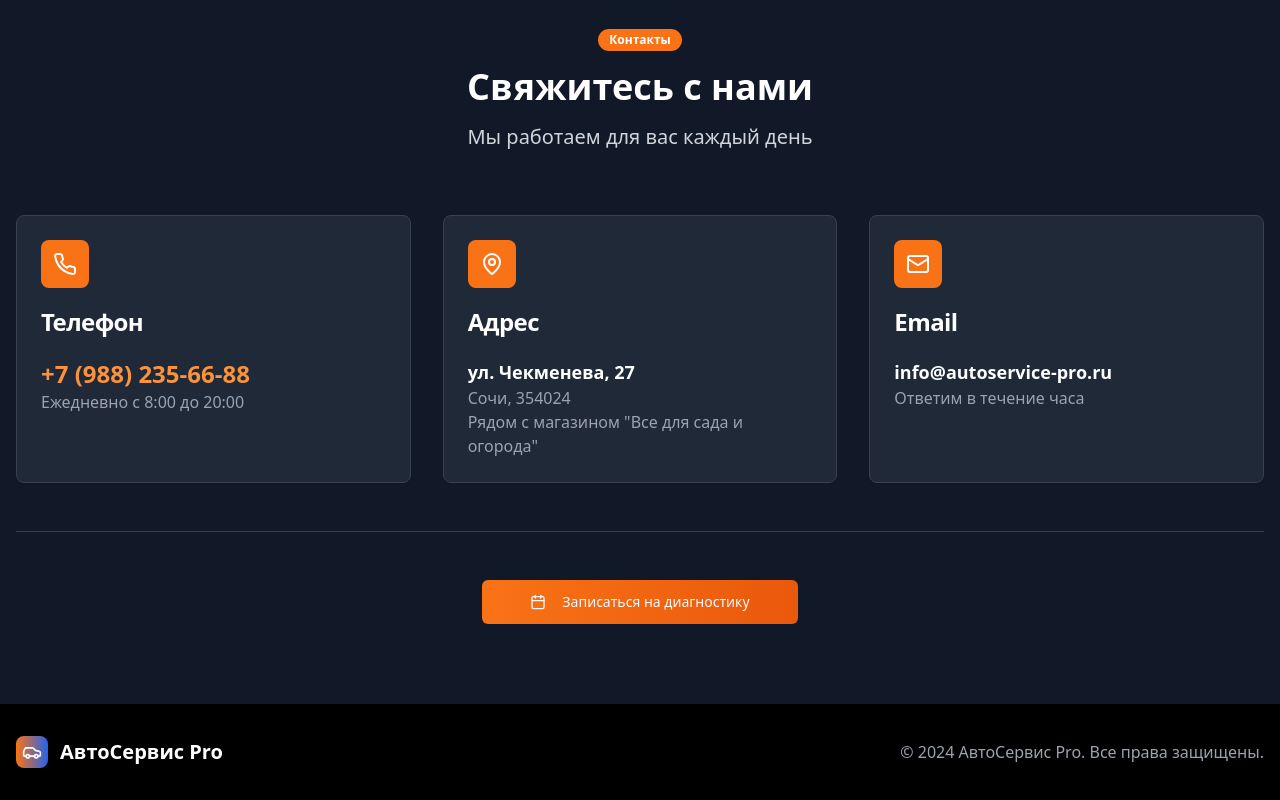
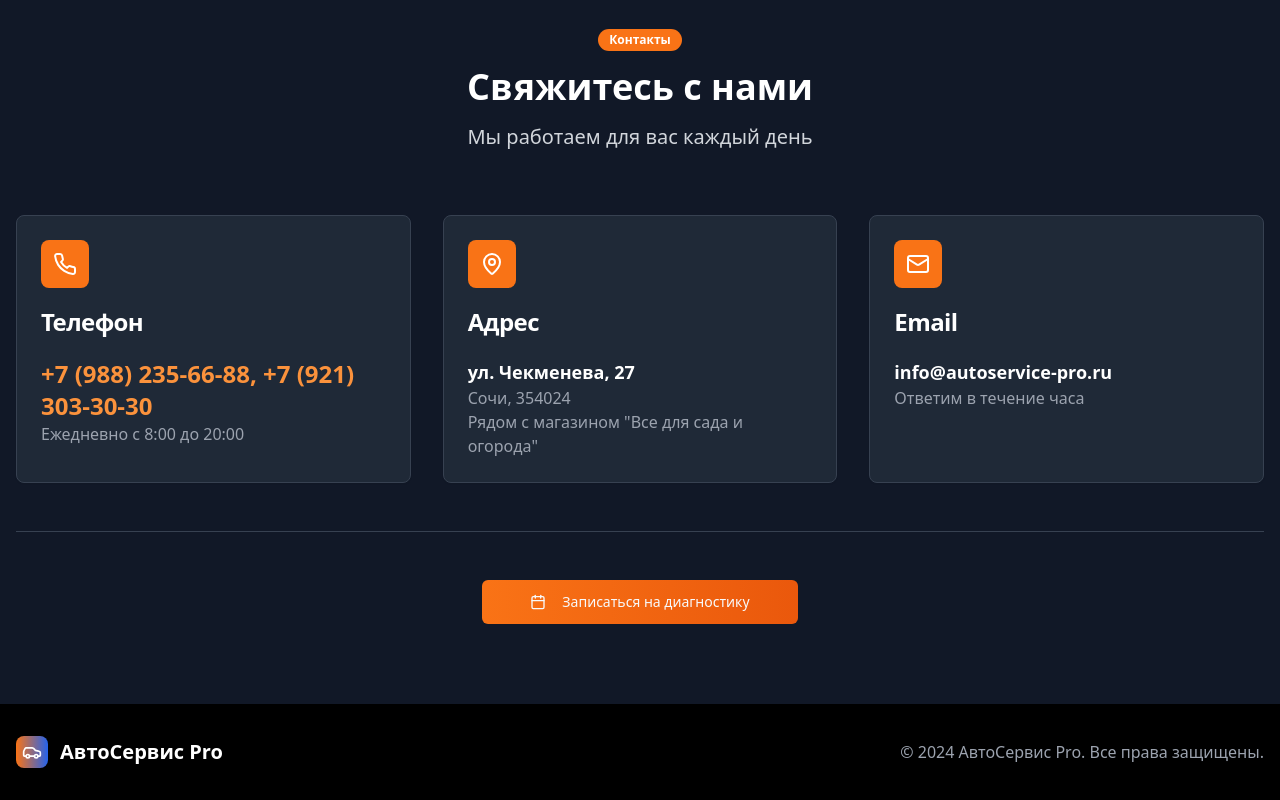
Before and after one commit to delphi7-project/autoserivce-web-service, a React (Vite) app: page / in a window 1280 px wide. Shown: the part 2991-3791 px from the top of the page. Built offline with nearby package versions, Linux system fonts and the light colour scheme.

Commit message:
Добавить телефонные номера в базу

```diff
--- a/src/pages/Index.tsx
+++ b/src/pages/Index.tsx
@@ -293,7 +293,7 @@ export default function Index() {
                 <CardTitle>Телефон</CardTitle>
               </CardHeader>
               <CardContent>
-                <p className="text-2xl font-bold text-orange-400">+7 (988) 235-66-88</p>
+                <p className="text-2xl font-bold text-orange-400">+7 (988) 235-66-88, +7 (921) 303-30-30</p>
                 <p className="text-gray-400">Ежедневно с 8:00 до 20:00</p>
               </CardContent>
             </Card>
```
